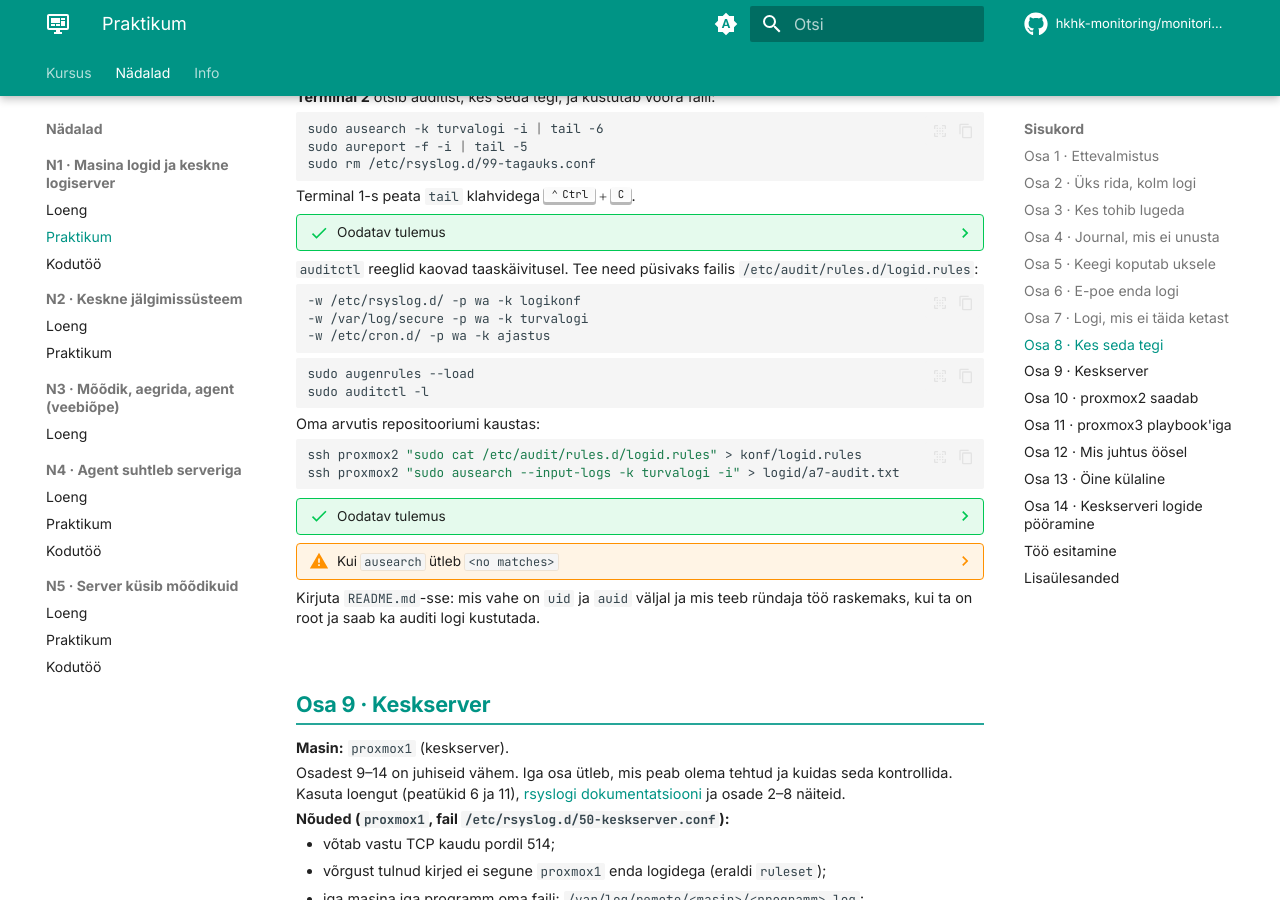
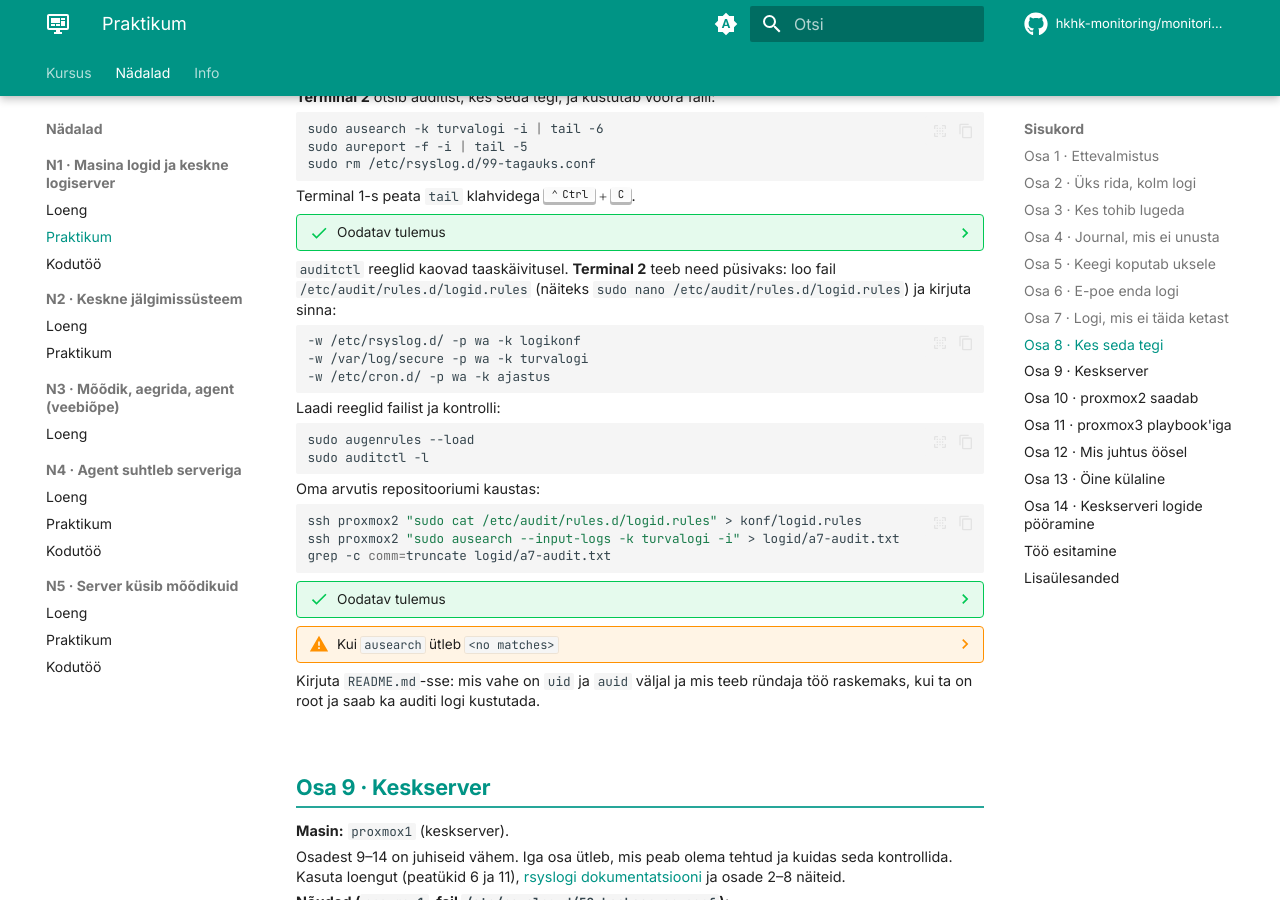
Before and after one commit to hkhk-monitoring/monitoring, an MkDocs documentation site: the page built from docs/week01/lab.md, in a window 1280 px wide and 900 px high, scrolled down 6207 px. Built offline with MkDocs 1.6.1 and Material for MkDocs 9.7.7, drawn with Linux system fonts in a browser that asks for light colours; comment, search, counter and statistics services are not loaded.

Commit message:
Praktikum 1, osa 8: püsivate auditi reeglite fail luuakse terminal 2-s ja tõendifaili sisu kontrollitakse

````diff
--- a/docs/week01/lab.md
+++ b/docs/week01/lab.md
@@ -527,13 +527,15 @@ Terminal 1-s peata `tail` klahvidega ++ctrl+c++.
     ```
     `uid=root`, sest käsk käivitus `sudo`-ga. `auid` näitab, kes sisse logis, ja seda `sudo` ei muuda.
 
-`auditctl` reeglid kaovad taaskäivitusel. Tee need püsivaks failis `/etc/audit/rules.d/logid.rules`:
+`auditctl` reeglid kaovad taaskäivitusel. **Terminal 2** teeb need püsivaks: loo fail `/etc/audit/rules.d/logid.rules` (näiteks `sudo nano /etc/audit/rules.d/logid.rules`) ja kirjuta sinna:
 
 ```text
 -w /etc/rsyslog.d/ -p wa -k logikonf
 -w /var/log/secure -p wa -k turvalogi
 -w /etc/cron.d/ -p wa -k ajastus
 ```
+
+Laadi reeglid failist ja kontrolli:
 
 ```bash
 sudo augenrules --load
@@ -545,11 +547,12 @@ Oma arvutis repositooriumi kaustas:
 ```bash
 ssh proxmox2 "sudo cat /etc/audit/rules.d/logid.rules" > konf/logid.rules
 ssh proxmox2 "sudo ausearch --input-logs -k turvalogi -i" > logid/a7-audit.txt
+grep -c comm=truncate logid/a7-audit.txt
 ```
 
 ??? success "Oodatav tulemus"
 
-    `auditctl -l` näitab kolme reeglit, `konf/logid.rules`-is on kolm rida ja `logid/a7-audit.txt`-is on `comm=truncate` ja sinu kasutaja `auid`-ina.
+    `auditctl -l` näitab kolme reeglit, `konf/logid.rules`-is on kolm rida ja `logid/a7-audit.txt`-is on `comm=truncate` ja sinu kasutaja `auid`-ina. Viimane käsk näitab arvu, mis on suurem kui 0. Kui see on 0, on fail tühi: kontrolli, et käsus on `--input-logs`.
 
 ??? warning "Kui `ausearch` ütleb `<no matches>`"
     Võti on teistsugune või sündmust ei olnud. Kontrolli reegleid käsuga `sudo auditctl -l` ja korda katset.
````
